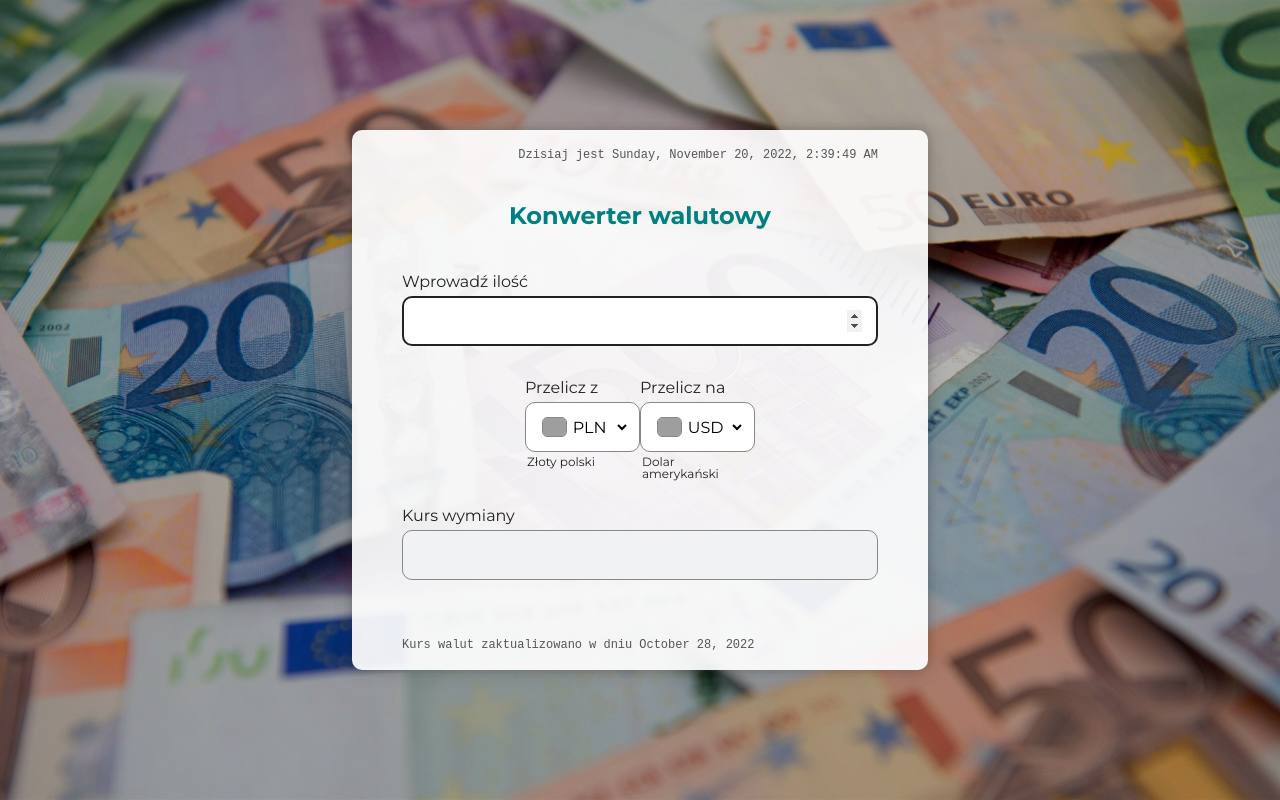
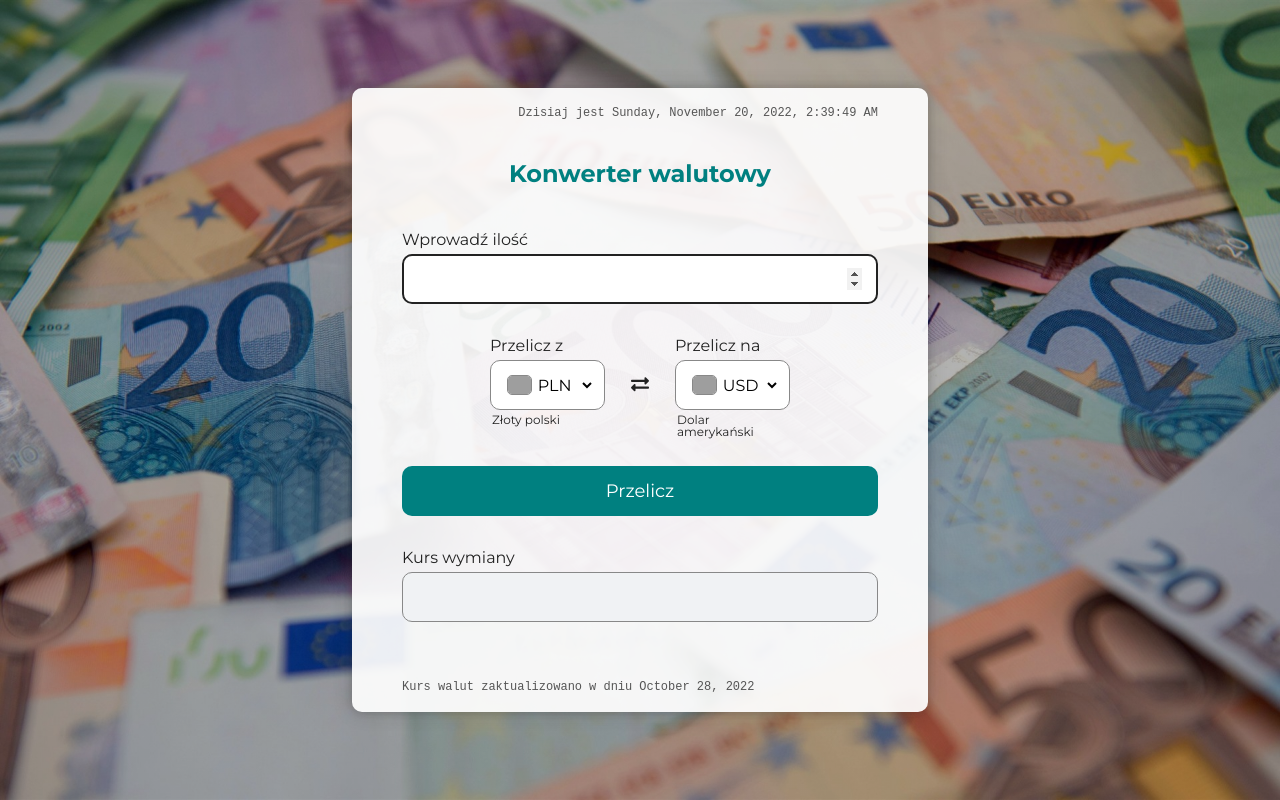
Before and after one commit to lkkolosowski/currency-converter-react, a React (Create React App) app: page / in a window 1280 px wide. Built offline with nearby package versions, Linux system fonts and the light colour scheme; grey boxes are pictures that could not be loaded; a web font is replaced by a local one.

Commit message:
added button components to form

```diff
--- a/src/Form/index.js
+++ b/src/Form/index.js
@@ -4,9 +4,10 @@ const Form = ({
   onSubmit,
   amountInput,
   sourceCurrencySelectBox,
-  button,
+  swapButton,
   targetCurrencySelectBox,
   resultInput,
+  submitButton,
   clock,
   footer,
 }) => {
@@ -26,12 +27,13 @@ const Form = ({
                 <Label htmlFor="source-currency">Przelicz z</Label>
                 {sourceCurrencySelectBox}
               </Row>
-              <Row>{button}</Row>
+              <Row>{swapButton}</Row>
               <Row>
                 <Label htmlFor="target-currency">Przelicz na</Label>
                 {targetCurrencySelectBox}
               </Row>
             </Column>
+            {submitButton}
             <Label htmlFor="result">Kurs wymiany</Label>
             {resultInput}
           </Wrapper>
```
